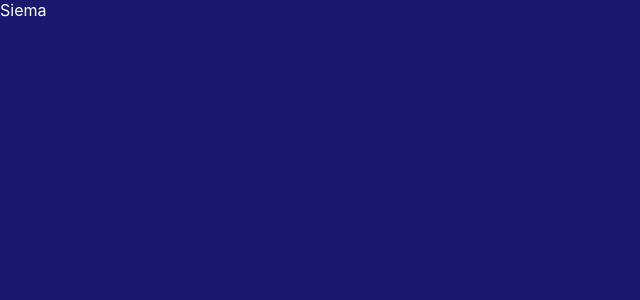
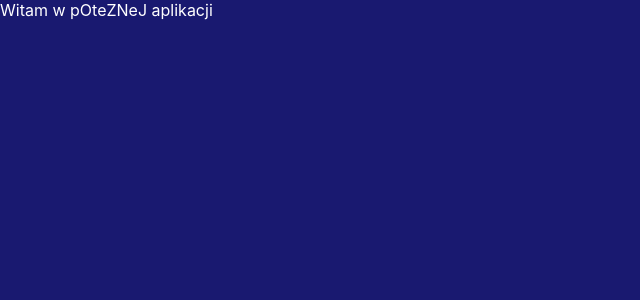
Before and after one commit to kpekala/GraphGoBrrr, a React (Create React App) app: page / in a window 1280 px wide. Shown: the top 300 px of the page, without its empty margins (0-640 px from the left). Built offline with nearby package versions, Linux system fonts and the light colour scheme.

Commit message:
feat(sass): add sass to React

```diff
--- a/package.json
+++ b/package.json
@@ -6,6 +6,7 @@
     "@testing-library/jest-dom": "^4.2.4",
     "@testing-library/react": "^9.5.0",
     "@testing-library/user-event": "^7.2.1",
+    "node-sass": "^4.14.1",
     "phaser": "^3.24.1",
     "react": "^16.13.1",
     "react-dom": "^16.13.1",
--- a/src/App.js
+++ b/src/App.js
@@ -1,12 +1,18 @@
 import React from 'react';
-import './App.css';
+import './css/app.scss';
 
-function App() {
-  return (
-    <div className="App">
-      Siema
-    </div>
-  );
+export default class App extends React.Component {
+
+    constructor(props){
+        super(props);
+    }
+
+
+    render(){
+        return (
+            <div className="appContainer">
+                Witam w pOteZNeJ aplikacji
+            </div>
+        );
+    }
 }
-
-export default App;
--- a/src/App.css
+++ b/src/css/app.scss
@@ -1,4 +1,4 @@
-.App{
+.appContainer{
     background-color: midnightblue;
     width: 100%;
     height: 100%;
```
Also changed, not shown: src/js/ui/Game.ts (added, +8 -0 lines), 1 other file (tests, documents, lock files or other folders).
